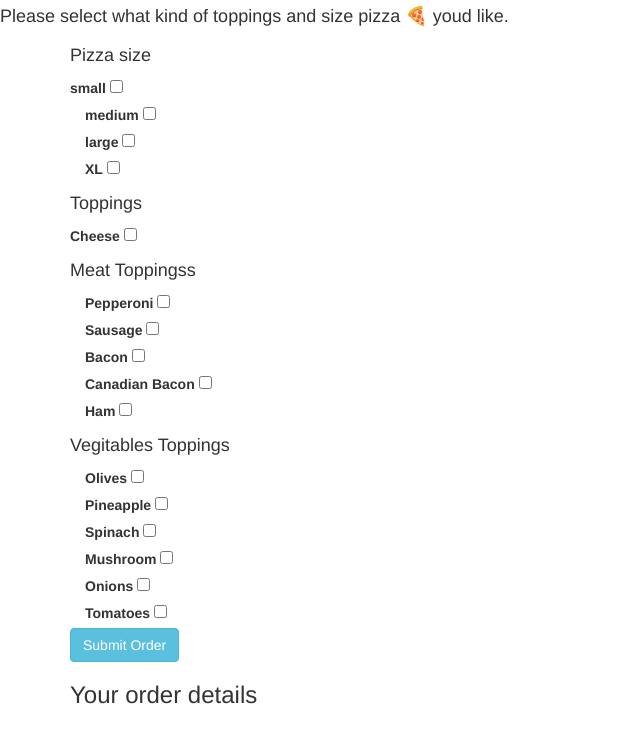
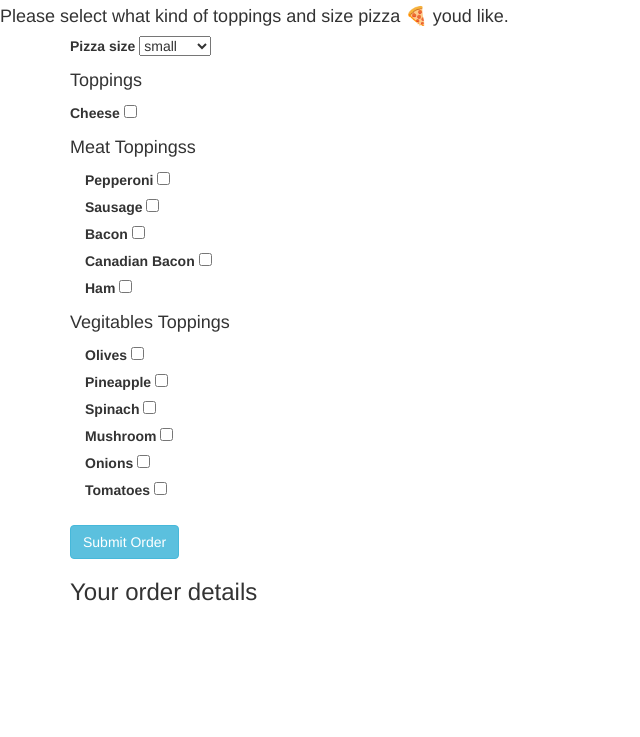
Before and after one commit to bowty14/code-review4, a plain HTML site: page index.html in a window 1280 px wide. Shown: the part 63-800 px from the top of the page, without its empty margins (0-640 px from the left). Drawn offline with Linux system fonts and the light colour scheme.

Commit message:
debug js file, refactoring index.html.

```diff
--- a/index.html
+++ b/index.html
@@ -14,33 +14,27 @@
   <h1 id="greeting" class="animated flash">Welcome to BowTy Pizza!</h1>
   <h4>Please select what kind of toppings and size pizza 🍕 youd like.</h4>
   <div class="container">
-    <h4>Pizza size</h4>
     <form id="pizzaOrder">
-    <label for="container">small
-      <input type="checkbox" >
+    <div class="form-group">
+      <label for="size">Pizza size</label>
+      <select id="size">
+        <option value="small">small</option>
+        <option value="medium">medium</option>
+        <option value="large">large</option>
+        <option value="XL">XL</option>
+      </select>
+    <br>
+    <h4>Toppings</h4>
+    <div >
+      <label for="container">Cheese
+        <input id="cheese" type="checkbox" value="cheese">
         <span class="checkmark"></span>
       </label>
-    <label class="container" >medium
-      <input type="checkbox">
-      <span class="checkmark"></span>
-    </label>
-    <label class="container">large
-      <input type="checkbox">
-      <span class="checkmark"></span>
-    </label>
-    <label class="container">XL
-      <input type="checkbox">
-      <span class="checkmark"></span>
-    </label>
-    <br>
-    <h4>Toppings</h4>
-    <label for="container">Cheese
-      <input type="checkbox" >
-      <span class="checkmark"></span>
-    </label>
+    </div>
     <h4>Meat Toppingss</h4>
+    <div id="meat">
       <label class="container">Pepperoni
-      <input type="checkbox">
+        <input type="checkbox" value="pepperoni">
         <span class="checkmark"></span>
       </label>
       <label class="container">Sausage
@@ -59,7 +53,9 @@
         <input type="checkbox">
         <span class="checkmark"></span>
       </label>
+    </div>
     <h4>Vegitables Toppings</h4>
+    <div id="vegitables">
       <label class="container">Olives
         <input type="checkbox">
         <span class="checkmark"></span>
@@ -84,10 +80,11 @@
         <input type="checkbox">
         <span class="checkmark"></span>
       </label>
+    </div>
     <br>
-    <button class="btn btn-info">Submit Order</button>
+    <button class="btn btn-info" type="submit">Submit Order</button>
     </form>
-    <h3>Your order details</h3>
+    <h3 id="confirmation">Your order details</h3>
     <div id="output"></div>
   </div>
 </body>
--- a/js/scripts.js
+++ b/js/scripts.js
@@ -2,16 +2,24 @@
 function PizzaToBuy () {
   this.pizzas = [];
   this.currentId = 0;
-  console.log("PizzaToBuy", PizzaToBuy);
+  console.log(this.pizzas);
 }
 
-PizzaToBuy.prototype.addPizza = function(pizza) {
+PizzaToBuy.prototype.addPizza = function (pizza) {
   pizza.id = this.assignId();
   this.pizzas.push(pizza);
 }
 
-function Pizza(size) {
+function Pizza(size,cheese, meat,veggies) {
   this.size = size;
+  this.cheese = cheese;
+  this.meat = meat;
+  this.veggies = veggies;
+}
+
+PizzaToBuy.prototype.assignId = function() {
+  this.currentId += 1;
+  return this.currentId;
 }
 
 PizzaToBuy.prototype.findPizza = function (id) {
@@ -39,7 +47,24 @@ Pizza.prototype.price = function () {
   return price;
 }
 
+// function showOrder(toBuy) {
+//   var order = PizzaToBuy.findPizza(toBuy);
+// }
+
 // User Logic Interface
 $(document).ready(function() {
   var pizzaToBuy = new PizzaToBuy();
-}
+
+  $("#pizzaOrder").submit(function(event) {
+    event.preventDefault();
+    var inputtedSize = $("#size").val();
+    var inputtedCheese = $("#cheese").val();
+    var inputtedMeat = $("#meat").val();
+    var inputtedVeggies = $("#vegitables").val();
+
+    var newPizza = new Pizza(inputtedSize,inputtedCheese,inputtedMeat,inputtedVeggies);
+    pizzaToBuy.addPizza(newPizza);
+    console.log(pizzaToBuy);
+    // showOrder(pizzaToBuy);
+  });
+})
```
Lines whose indentation alone changed are shown as unchanged.
